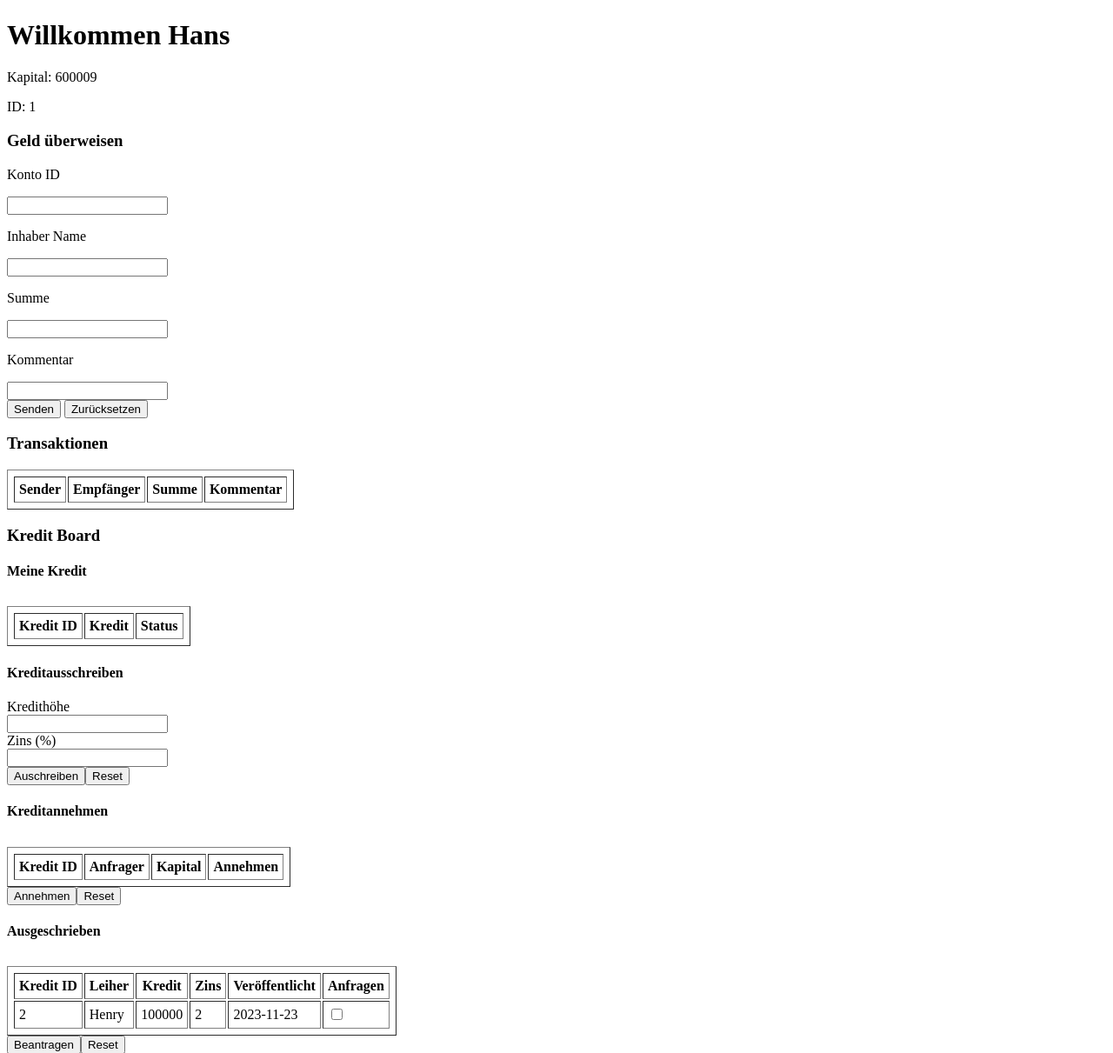
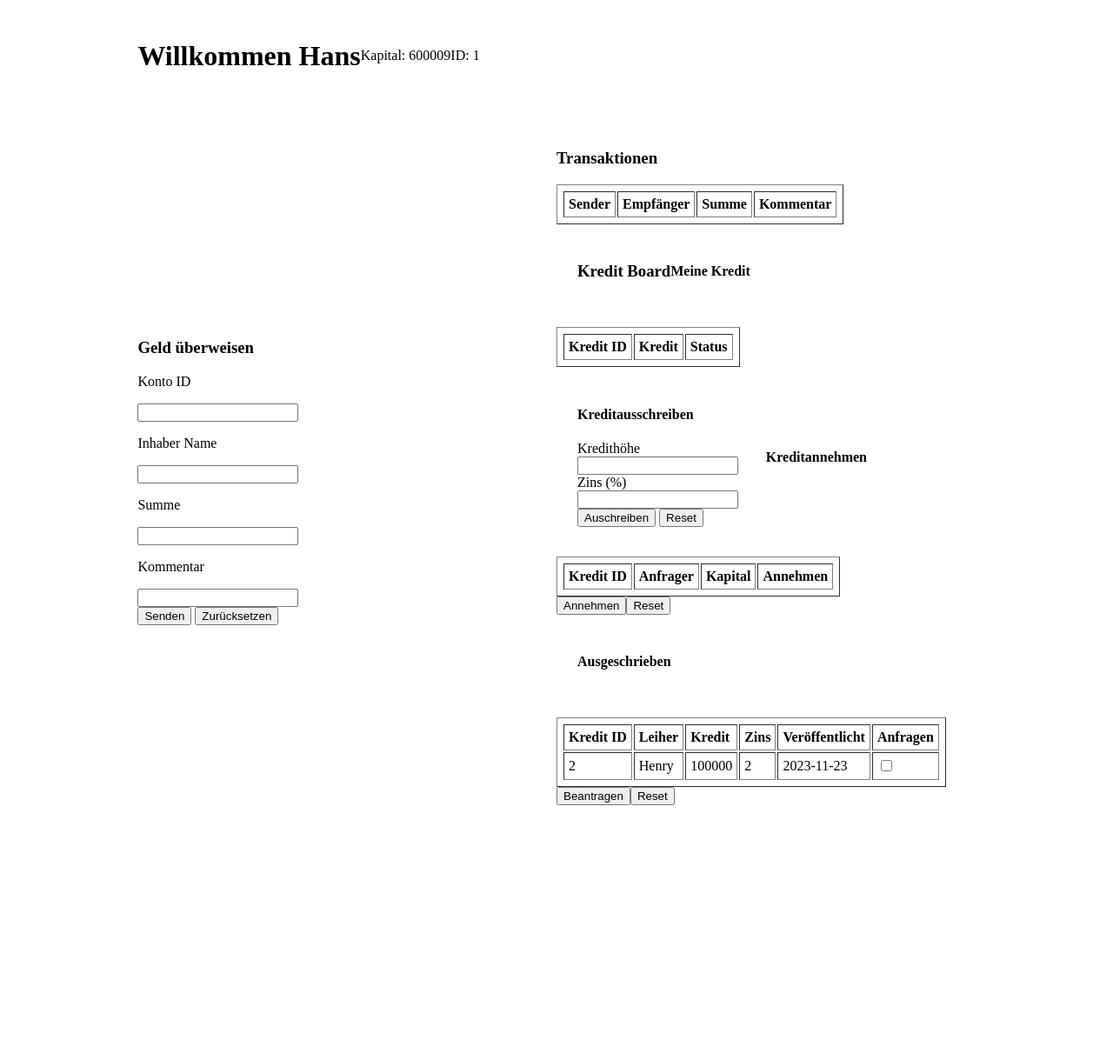
Before and after one commit to Fang-Telekom/FOM, a PHP site: page /willkommen.php in a window 1280 px wide. Shown: the part 117-1328 px from the top of the page at 87% size. After the commit the page ends 1043 px from the top, so only its background shows below. Run offline with PHP 8.4, Linux system fonts and the light colour scheme; a user stored in the database is signed in; data comes from the database, SQL or seed files in the repository; data that the repository does not hold is empty.

Commit message:
adjust visual aspect

```diff
--- a/php/login/willkommen.php
+++ b/php/login/willkommen.php
@@ -20,19 +20,37 @@
 		.code{
 			color:green;
 		}
+		.body{
+        width:80%;
+        margin: auto;
+        background-color: white;
+
+    }
+    .row{
+        display: flex;
+        align-items: center;
+        text-align: left;
+        margin: auto;
+        padding: 1.5rem;
+    }
+    .w50{
+        width: 50%;
+    }
 	</style>
 </head>
 
 
 
 <body>
-
-
+	<div class="body">
+		<div class="row">
 <?php
 		echo "<h1>Willkommen {$_SESSION['name']} </h1>";
 		echo "<p> Kapital: " . $_SESSION['kapital'] . "</p>";
 		echo "<p> ID: " . $_SESSION['id'] . "</p>";
 ?>
+		</div>
+		<div class="row"> <div class="w50">
 		<h3> Geld überweisen </h3>
 
 		<?php
@@ -62,13 +80,19 @@
 			<input type="submit" value="Senden">
 			<input type="reset" value="Zurücksetzen">
 		</form>
+		</div> <div class="w50">
 		<h3> Transaktionen </h3>
 		<?php include "transaction.php"; ?>
+		</div> </div>
+		<div class="row">
 		<h3> Kredit Board </h3>
-
+		<div class="w50">
 		<h4> Meine Kredit </h4>
 		<?php include "myCredit.php";
-
+		?>
+		</div> </div>
+		<div class="row">
+		<div class="w50"> <?php
 		if(!($_SESSION['request'])){
 			echo "<h4> Kreditausschreiben </h4>";
 
@@ -89,6 +113,8 @@
 				<input type="submit" value="Auschreiben">
 				<input type="reset" value="Reset">
 			</form>
+		</div>
+		<div class="w50">
 			<?php
 			echo "<h4> Kreditannehmen </h4>";
 			if(isset($_GET['code']) && $_GET['code'] == 8){
@@ -97,7 +123,10 @@
 				?><p class="code"> Erfolgreich Angenommen</p> <?php
 			}
 			include "creditRequest.php";
-		}
+		}?>
+		</div> </div>
+		<div class="row">
+			<?php
 		echo "<h4> Ausgeschrieben </h4>";
 		if(isset($_GET['code']) && $_GET['code'] == 6){
 			?><p class="code"> Bitte wählen Sie mindestens einen Kredit </p> <?php
@@ -106,6 +135,8 @@
 		}
 		include "credits.php";
 		?>
+		</div>
+	</div>
 </body>
 
 </html>
```
